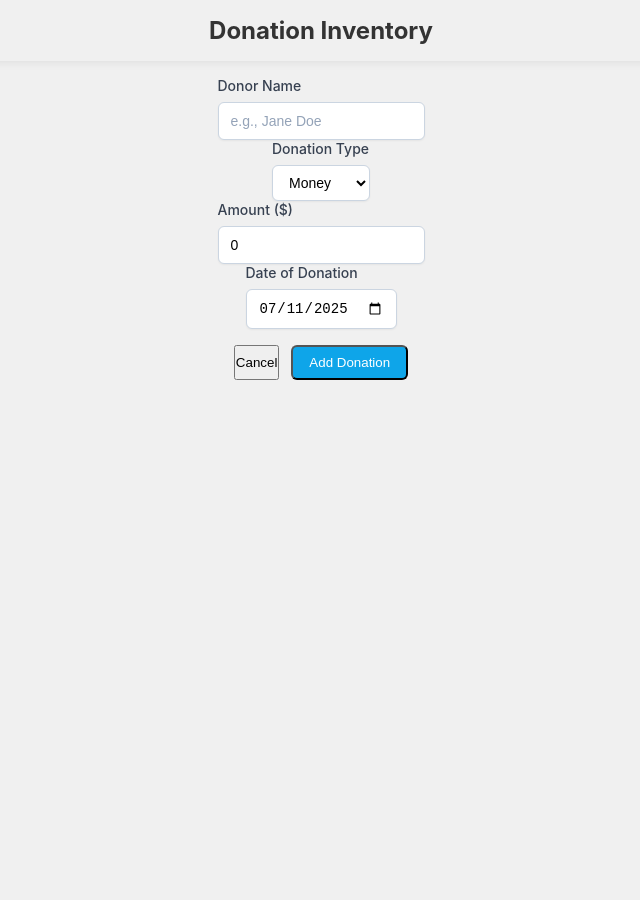
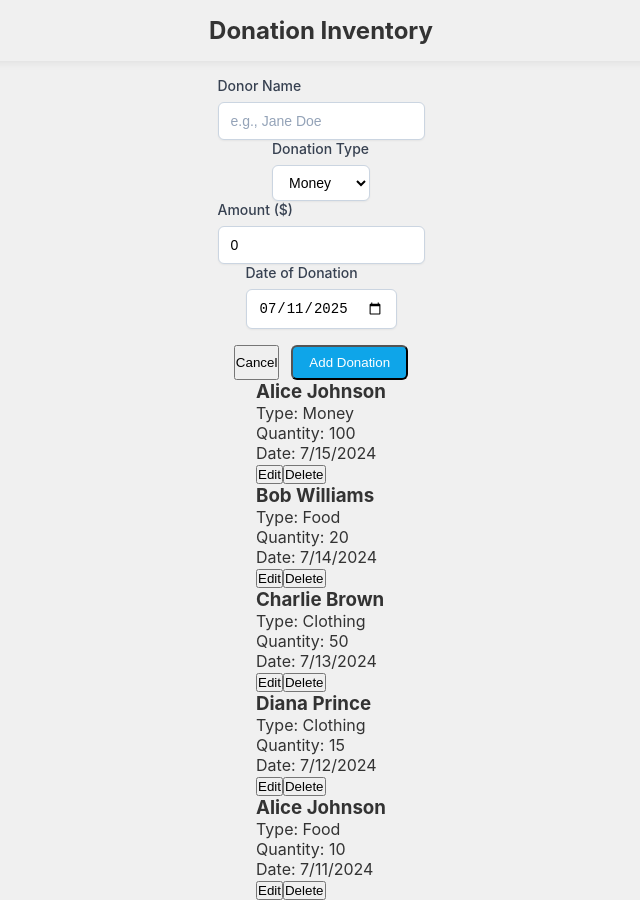
Before and after one commit to ganeshreddychimmula/animal-shelter-donation-inventory, a React (Vite) app: page / in a window 1280 px wide. Shown: the whole page, without its empty margins (319-959 px from the left). Before the commit the page ends 800 px from the top, so only its background shows below. Built offline with nearby package versions, Linux system fonts and the light colour scheme.

Commit message:
Display basic list

```diff
--- a/src/App.css
+++ b/src/App.css
@@ -10,6 +10,17 @@ main, form {
   display: flex;
   flex-direction: column;
   align-items: center;
+}
+
+.main{
+  width: 100%;
+  margin-left: auto;
+  margin-right: auto;
+  padding: 1rem;
+}
+
+.main > * + * {
+  margin-top: 1.5rem;
 }
 
 .form{
--- a/src/App.jsx
+++ b/src/App.jsx
@@ -13,7 +13,7 @@ const initialDonations = [
 
 
 function App() {
-  const [name, setName] = useState("");
+  const [donationsList, setDonationsList] = useState(initialDonations);
 
 
   const handleSubmit = (event) => {
@@ -37,6 +37,18 @@ function App() {
         onClose={() => console.log("Form closed")}
         initialData={null} // Pass null for a new donation, or an object to edit
       />
+      <div className="donation-list">
+        {donationsList.map((donation) => (
+          <div key={donation.id} className="donation-item">
+            <h3>{donation.donorName}</h3>
+            <p>Type: {donation.type}</p>
+            <p>Quantity: {donation.quantity}</p>
+            <p>Date: {new Date(donation.date).toLocaleDateString()}</p>
+            <button onClick={() => console.log("Edit donation", donation.id)}>Edit</button>
+            <button onClick={() => console.log("Delete donation", donation.id)}>Delete</button>
+          </div>
+        ))}
+      </div>
       </main>
     </>
   );
```
